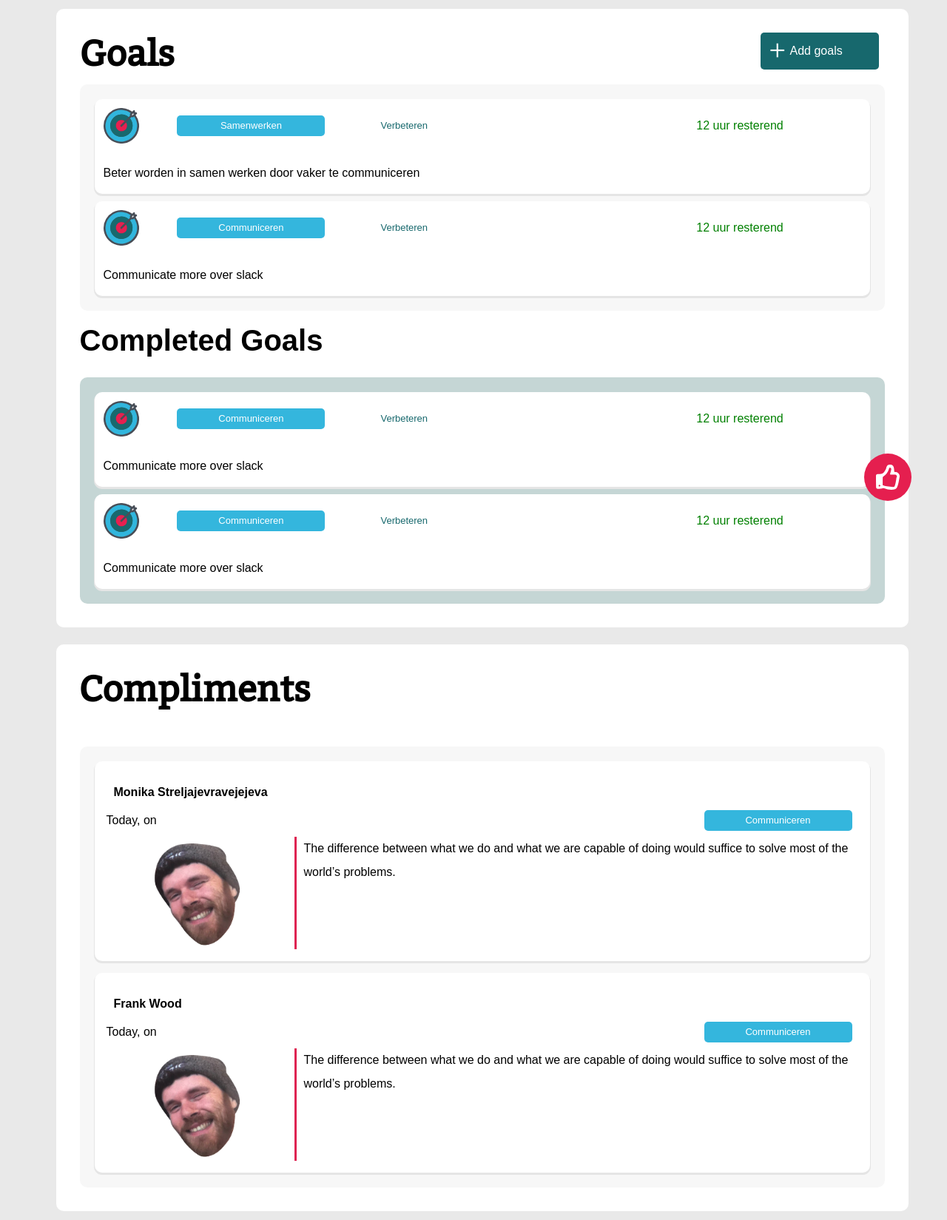
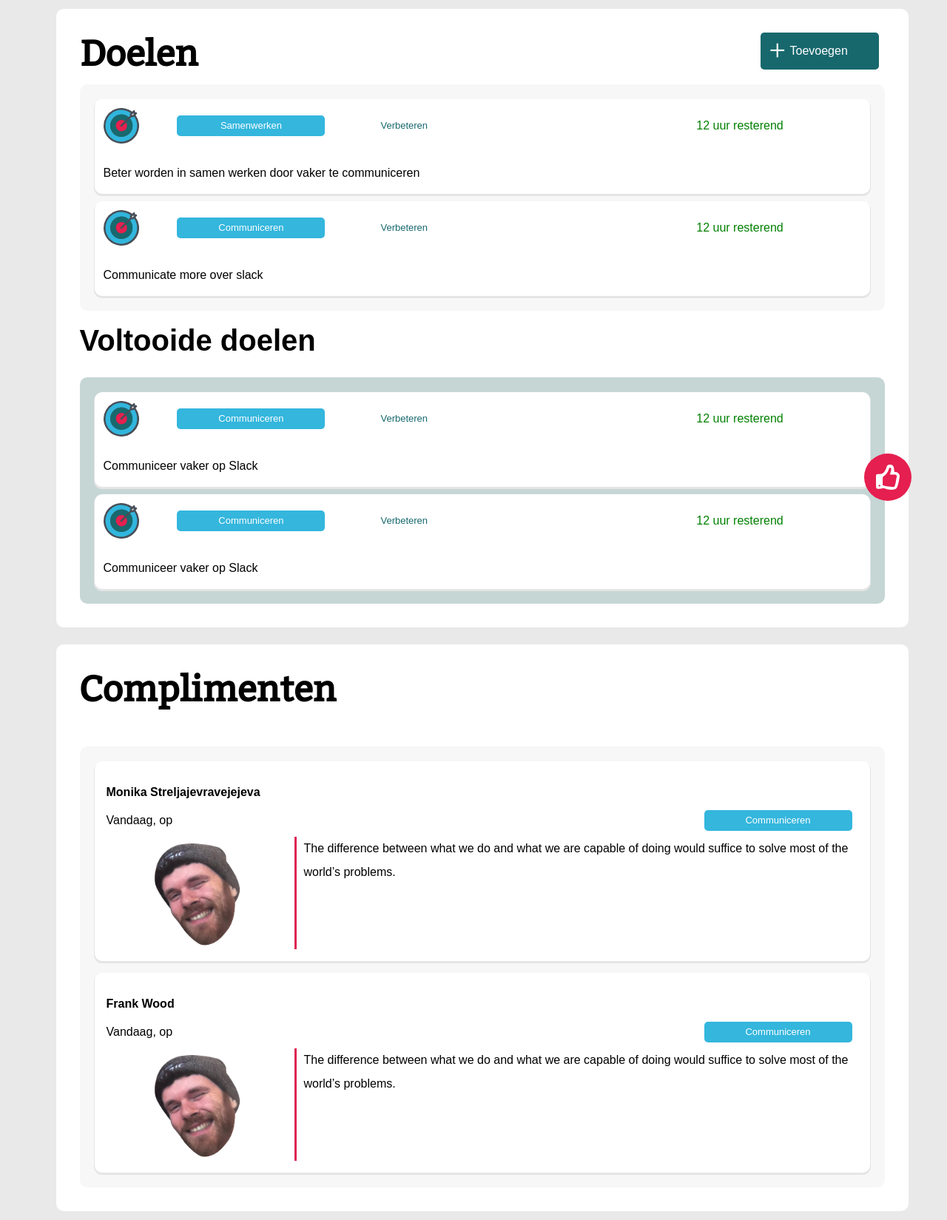
Before and after one commit to StefanGerrits2/Lyvup-prototype, a Node server app: page /goals in a window 1280 px wide. Shown: the part 75-1724 px from the top of the page at 74% size. Run offline with Node 20, Linux system fonts and the light colour scheme; some libraries are stand-ins or nearby versions; some web fonts are replaced.

Commit message:
pull develop and fix styles

```diff
--- a/src/sass/pages/goals.scss
+++ b/src/sass/pages/goals.scss
@@ -36,7 +36,7 @@
 }
 
 .compliments-buttons__container p{
-  padding: 10px 0px 0px 10px;
+  padding: 10px 0px 0px 0px;
   width: 100%;
   margin: auto;
 }
--- a/views/goals.hbs
+++ b/views/goals.hbs
@@ -3,12 +3,12 @@
 <div id="content__container">
   <div id="main__container">
     <div class="goalsHead">
-      <h1>Goals</h1>
+      <h1>Doelen</h1>
       <div class=addGoals>
         <button class="goalsButton" type="button">
           <div class="flex">
             <img src="./images/plus_icon.svg" alt="">
-            Add goals
+            Toevoegen
           </div>
         </button>
       </div>
@@ -37,7 +37,7 @@
         </div>
       </article>
     </div>
-    <h2>Completed Goals</h2>
+    <h2>Voltooide doelen</h2>
     <div id=completedGoals__container>
       <article class="goal__container">
         <div class="flex">
@@ -47,7 +47,7 @@
           </div>
         </div>
         <div>
-          <p>Communicate more over slack</p>
+          <p>Communiceer vaker op Slack</p>
         </div>
       </article>
       <article class="goal__container">
@@ -58,26 +58,26 @@
           </div>
         </div>
         <div>
-          <p>Communicate more over slack</p>
+          <p>Communiceer vaker op Slack</p>
         </div>
       </article>
     </div>
   </div>
   <div id="super-goals__container">
     <div class="complimentsHead">
-      <h1>Compliments</h1>
+      <h1>Complimenten</h1>
     </div>
     <div id="messages__container">
       <div class="compliment__container">
         <div class="compliments-buttons__container">
-          <p><b>Monika Streljajevravejejeva</b></p> <span class="compliment-date">Today, on</span><span class="goal-type">Communiceren</span>
+          <p><b>Monika Streljajevravejejeva</b></p> <span class="compliment-date">Vandaag, op</span><span class="goal-type">Communiceren</span>
         </div>
         <img class="userImg" src="/images/reinier.jpg">
         <p class="compliment-message">The difference between what we do and what we are capable of doing would suffice to solve most of the world’s problems.</p>
       </div>
       <div class="compliment__container">
         <div class="compliments-buttons__container">
-          <p><b>Frank Wood</b></p> <span class="compliment-date">Today, on</span><span class="goal-type">Communiceren</span>
+          <p><b>Frank Wood</b></p> <span class="compliment-date">Vandaag, op</span><span class="goal-type">Communiceren</span>
         </div>
         <img class="userImg" src="/images/reinier.jpg">
         <p class="compliment-message">The difference between what we do and what we are capable of doing would suffice to solve most of the world’s problems.</p>
```
Also changed, not shown: public/dist/styles.css.
